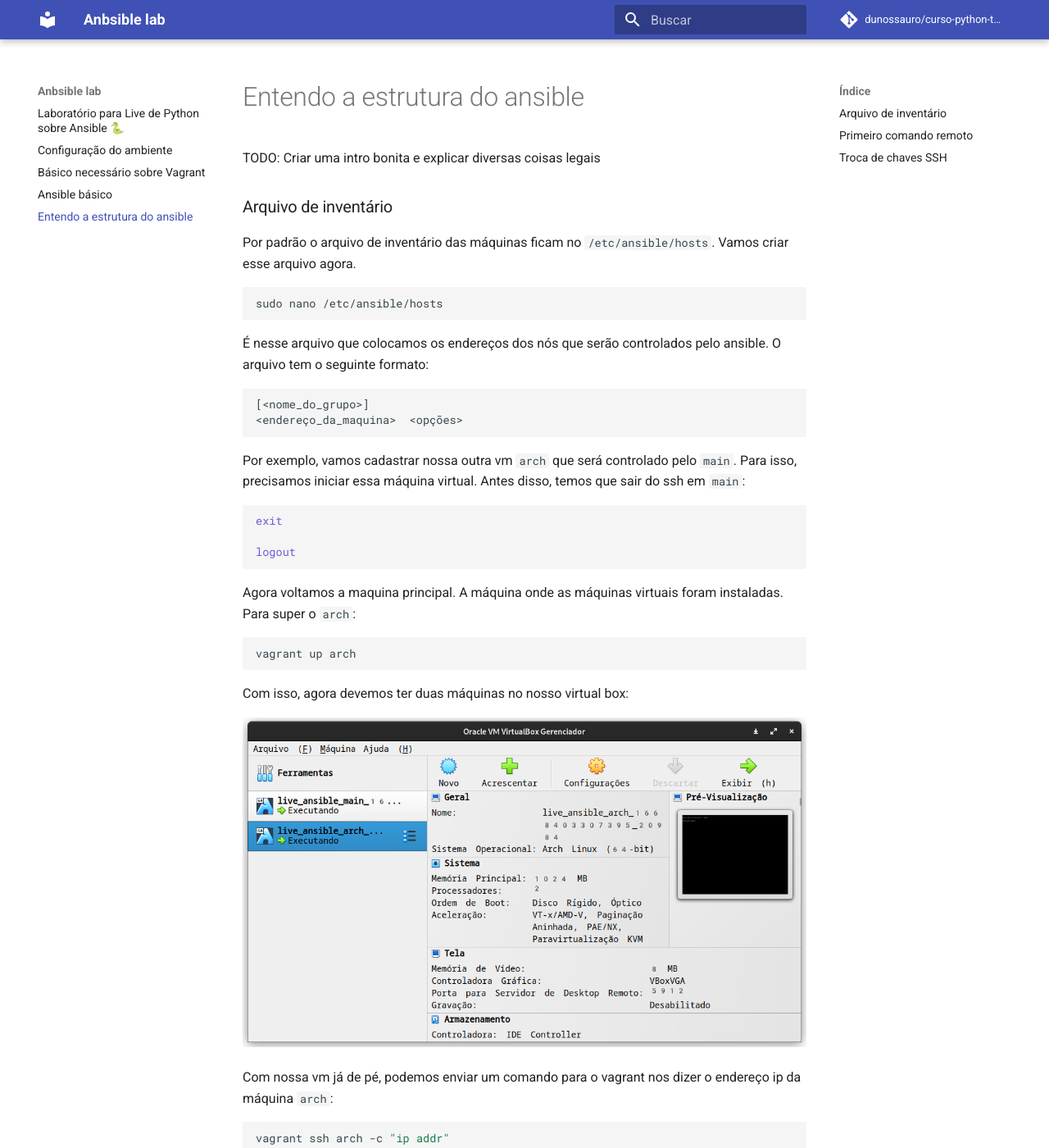
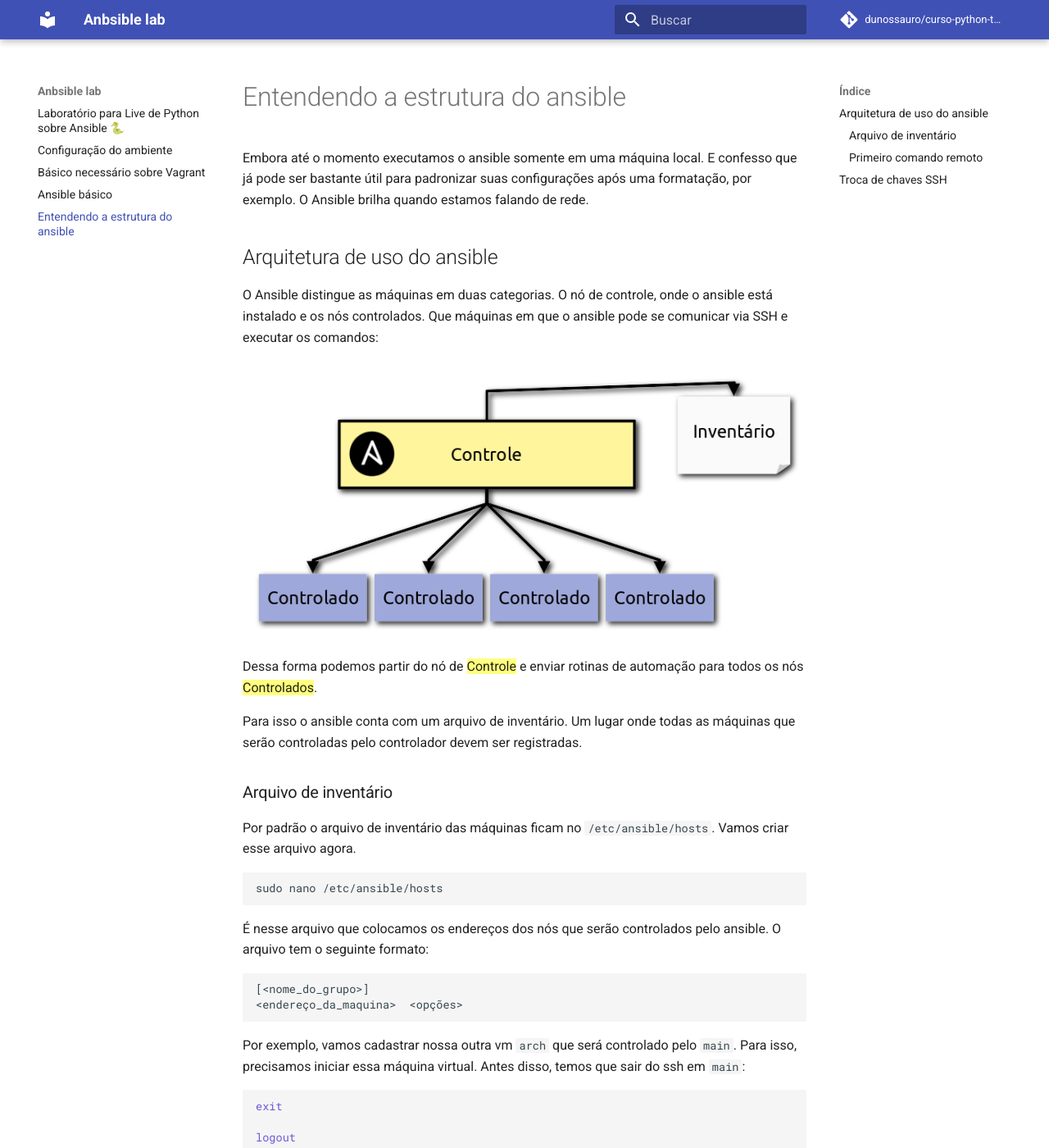
Before and after one commit to dunossauro/ansible-lab, an MkDocs documentation site: the page built from docs/04_configuracao_do_ansible.md, in a window 1280 px wide and 1400 px high. Shown: the whole window at 82% size. Built offline with MkDocs 1.6.1 and Material for MkDocs 9.7.7, drawn with Linux system fonts in a browser that asks for light colours; comment, search, counter and statistics services are not loaded.

Commit message:
Reorganização da ordem da documentação

```diff
--- a/docs/04_configuracao_do_ansible.md
+++ b/docs/04_configuracao_do_ansible.md
@@ -1,6 +1,16 @@
-# Entendo a estrutura do ansible
+# Entendendo a estrutura do ansible
 
-TODO: Criar uma intro bonita e explicar diversas coisas legais
+Embora até o momento executamos o ansible somente em uma máquina local. E confesso que já pode ser bastante útil para padronizar suas configurações após uma formatação, por exemplo. O Ansible brilha quando estamos falando de rede.
+
+## Arquitetura de uso do ansible
+
+O Ansible distingue as máquinas em duas categorias. O nó de controle, onde o ansible está instalado e os nós controlados. Que máquinas em que o ansible pode se comunicar via SSH e executar os comandos:
+
+![](./images/ansible_arch.png){: .center .shadow-png}
+
+Dessa forma podemos partir do nó de {==Controle==} e enviar rotinas de automação para todos os nós {==Controlados==}.
+
+Para isso o ansible conta com um arquivo de inventário. Um lugar onde todas as máquinas que serão controladas pelo controlador devem ser registradas.
 
 ### Arquivo de inventário
 
```
Also changed, not shown: docs/02_o_basico_necessario_sobre_vagrant.md (+6 -6 lines), docs/03_ansible_basico.md (+16 -12 lines), docs/index.md (+2 -2 lines), docs/images/ursula.jpg (added).
